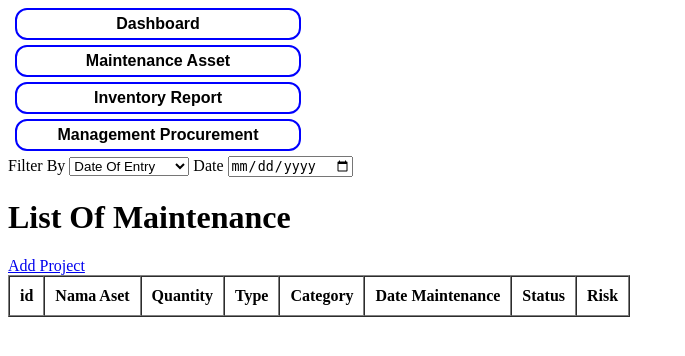
After one commit to Mzhssn/invlab, a PHP site: page /report.php in a window 1280 px wide. The commit adds this page. Shown: the top 356 px of the page, without its empty margins (0-685 px from the left). Run offline with PHP 8.4, Linux system fonts and the light colour scheme; data that the repository does not hold is empty.

Commit message:
Beta2
Descripsi

```diff
--- /dev/null
+++ b/css/style.css
@@ -0,0 +1,26 @@
+.vertikal ul{
+    list-style-type: none;
+    width: 300px;
+    margin: 0;
+    padding: 0;
+    font-family: arial;
+    font-size: 16px;
+    font-weight: bold;
+    background-color: #fff;
+}
+
+.vertikal ul li a{
+    text-align: center;
+    display: block;
+    color: black;
+    margin: 5px 7px;
+    text-decoration: none;
+    border: 2px solid blue;
+    padding: 5px;
+    border-radius: 12px;
+}
+
+.vertikal ul li a:hover{
+    background-color: blue;
+    color: #fff;
+}
--- /dev/null
+++ b/report.php
@@ -0,0 +1,62 @@
+<?php
+
+// $asset = query("SELECT * FROM asset");
+?>
+<!DOCTYPE html>
+<html lang="en">
+<head>
+    <meta charset="UTF-8">
+    <meta http-equiv="X-UA-Compatible" content="IE=edge">
+    <meta name="viewport" content="width=device-width, initial-scale=1.0">
+    <title>Document</title>
+    <link rel="stylesheet" type="text/css" href="css\style.css">
+</head>
+<body>
+    <nav class="vertikal">
+        <ul>
+            <li><a href="index.php">Dashboard</a></li>
+            <li><a href="maintenance.php">Maintenance Asset</a></li>
+            <li><a href="report.php">Inventory Report</a></li>
+            <li><a href="homeprocurement.php">Management Procurement</a></li></li>
+        </ul>
+    </nav>
+    <label for="">Filter By</label>
+    <select name="" id="">
+        <option value="entry">Date Of Entry</option>
+        <option value="risk">Risk Of Damage</option>
+        <option value="category">Category</option>
+        <option value="type">Type</option>
+        <option value="maintenance">Maintenance</option>
+    </select>
+    <label for="">Date</label>
+    <input type="date" name="date" id="date">
+
+    <h1>List Of Maintenance</h1>
+    <a href="createprocurement.php">Add Project</a>
+    <table border="1" cellpadding="10" cellspacing="0">
+        <tr>
+            <th>id</th>
+            <th>Nama Aset</th>
+            <th>Quantity</th>
+            <th>Type</th>
+            <th>Category</th>
+            <th>Date Maintenance</th>
+            <th>Status</th>
+            <th>Risk</th>
+        </tr>
+        <!-- Looping untuk menampilkan array dari $procurement diambil dari tabel -->
+        <?php foreach($asset as $row):?>
+        <tr>
+            <td><?= $row["id_asset"];?></td>
+            <td><?= $row["name_asset"];?></td>
+            <td><?= $row["qty_asset"];?></td>
+            <td><?= $row["date_asset"];?></td>
+            <td><?= $row["maintenance_asset"];?></td>
+            <td><?= $row["type_asset"];?></td>
+            <td><?= $row["cat_asset"];?></td>
+            <td><?= $row["desc_asset"];?></td>
+        </tr>
+        <?php endforeach ?>
+    </table>
+</body>
+</html>
```
Also changed, not shown: createprocurement.php (+6 -8 lines), function.php (+10 -6 lines), homeprocurement.php (+19 -35 lines), index.php (added, +51 -0 lines), maintenance.php (added, +79 -0 lines).
